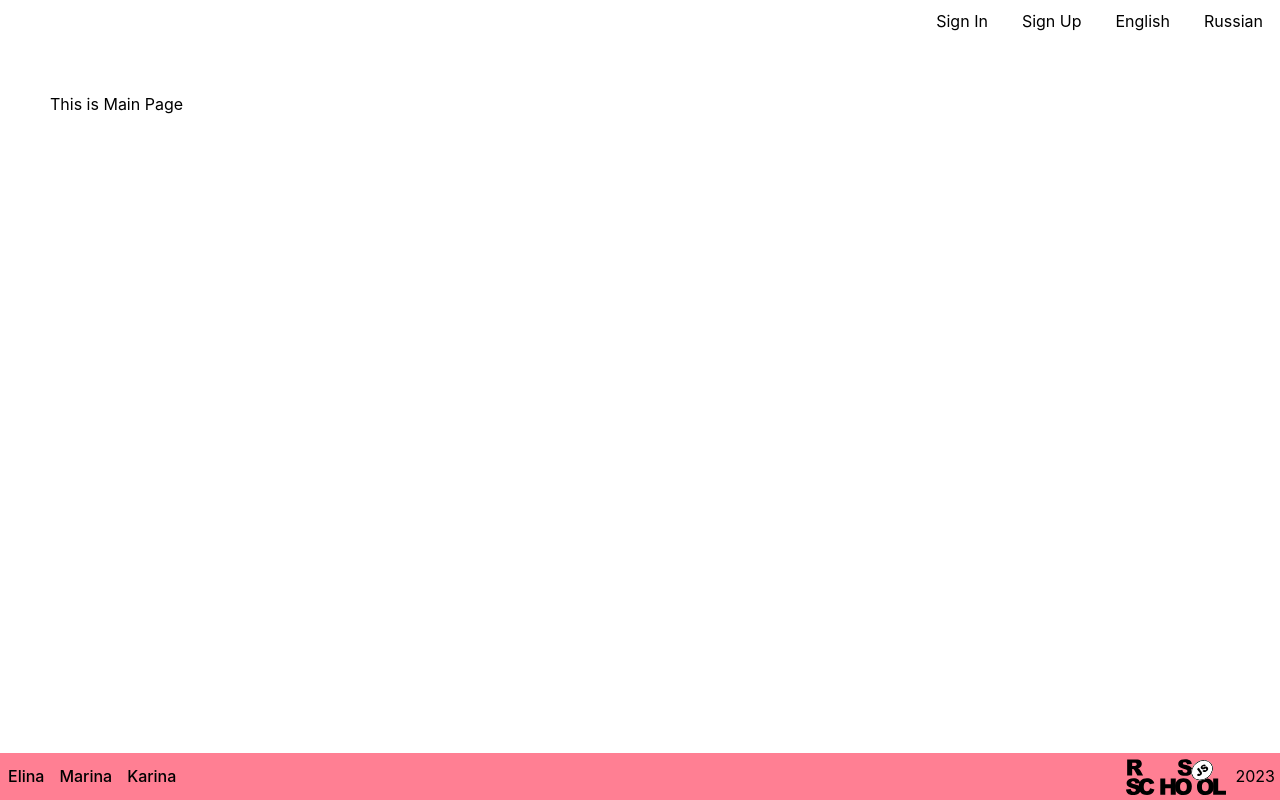
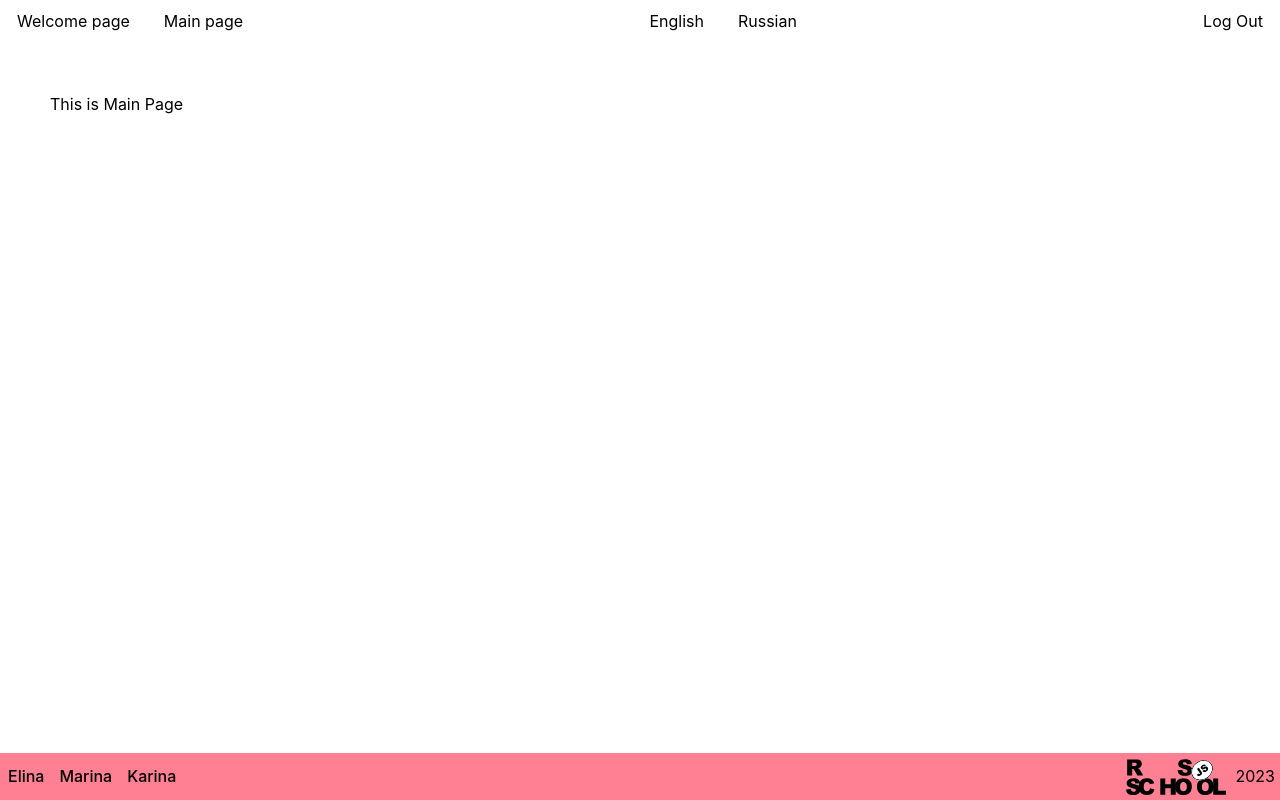
Before and after one commit to KarinaBertosh/graphiql-app, a React (Vite) app in the folder react-ts/: page /main in a window 1280 px wide. Built offline with nearby package versions, Linux system fonts and the light colour scheme; no server answers; sample sign-in values are in the browser's storage.

Commit message:
feat: log out refactor: change header buttons

```diff
--- a/react-ts/public/locales/en/translation.json
+++ b/react-ts/public/locales/en/translation.json
@@ -8,5 +8,8 @@
   "main_page": "Main Page",
   "main_page_description": "You are on the welcome page Graphi QL. You are on the welcome page. If you are registered, click the 'Sing In' button. If you are not registered, click the 'Sing Up' button",
   "sign_in": "Sign In",
-  "sign_up": "Sign Up"
+  "sign_up": "Sign Up",
+  "log_out": "Log Out",
+  "welcome": "Welcome page",
+  "main": "Main page"
 }
--- a/react-ts/src/components/AuthForm.tsx
+++ b/react-ts/src/components/AuthForm.tsx
@@ -43,7 +43,7 @@ export const AuthForm = ({
       </h3>
       <input
         type="email"
-        id="login"
+        id="email"
         className="border py-2 px-4 mb-2 w-full outline-0"
         placeholder="Enter login"
         {...register("login", {
--- a/react-ts/src/components/Header.tsx
+++ b/react-ts/src/components/Header.tsx
@@ -6,7 +6,7 @@ import { LanguageSelect } from "./LanguageSelect";
 import { useTranslation } from "react-i18next";
 
 export const Header = () => {
-  const { isWelcomePage, setIsWelcomePage, setIfLoginExist } =
+  const { isWelcomePage, setIsWelcomePage, setIfLoginExist, user, logoutUser } =
     useContext(AuthContext);
   const router = useNavigate();
   const { t } = useTranslation();
@@ -16,13 +16,31 @@ export const Header = () => {
     setIsWelcomePage(!isWelcomePage);
   };
 
-  const goToWelcomePage = () => {
+  // const goToWelcomePage = () => {
+  //   router("/");
+  //   setIsWelcomePage(!isWelcomePage);
+  // };
+
+  return (
+    <header className="header">
+      <nav>
+        <Button
+          buttonText={t("welcome")}
+          buttonAction={() => {
             router("/");
-    setIsWelcomePage(!isWelcomePage);
-  };
+          }}
+        />
+        <Button
+          buttonText={t("main")}
+          buttonAction={() => {
+            router("/main");
+          }}
+        />
+      </nav>
+      <LanguageSelect />
 
-  return isWelcomePage ? (
-    <div className="header">
+      {!user && (
+        <div>
           <Button
             buttonText={t("sign_in")}
             buttonAction={() => {
@@ -37,15 +55,16 @@ export const Header = () => {
               setIfLoginExist(false);
             }}
           />
-      <LanguageSelect />
         </div>
-  ) : (
-    <div className="header">
+      )}
+      {user && (
         <Button
-        buttonText={"Back to welcome page"}
-        buttonAction={goToWelcomePage}
+          buttonText={t("log_out")}
+          buttonAction={() => {
+            logoutUser();
+          }}
         />
-      <LanguageSelect />
-    </div>
+      )}
+    </header>
   );
 };
--- a/react-ts/src/components/style.scss
+++ b/react-ts/src/components/style.scss
@@ -1,6 +1,6 @@
 .header {
   display: flex;
-  justify-content: end;
+  justify-content: space-between;
 }
 
 .footer {
```
Also changed, not shown: react-ts/public/locales/ru/translation.json (+5 -2 lines). Lines whose indentation alone changed are shown as unchanged.
